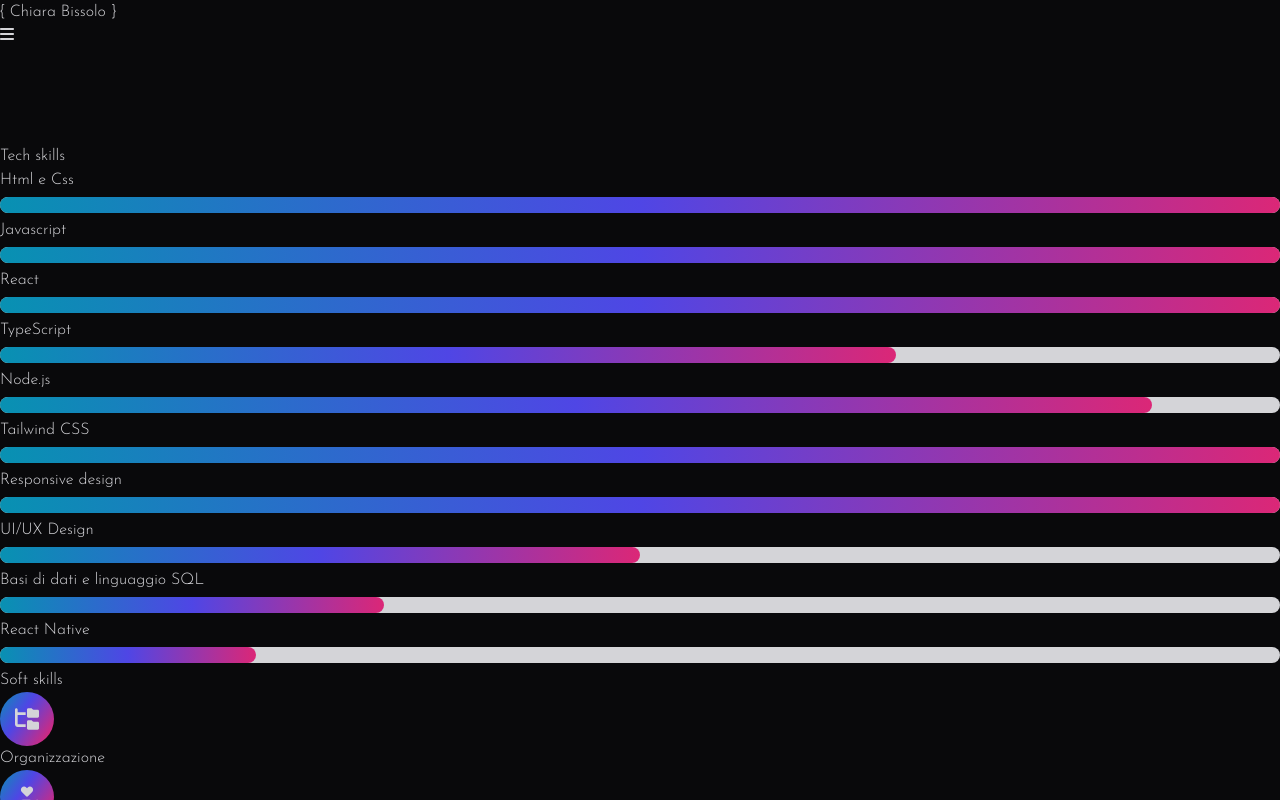
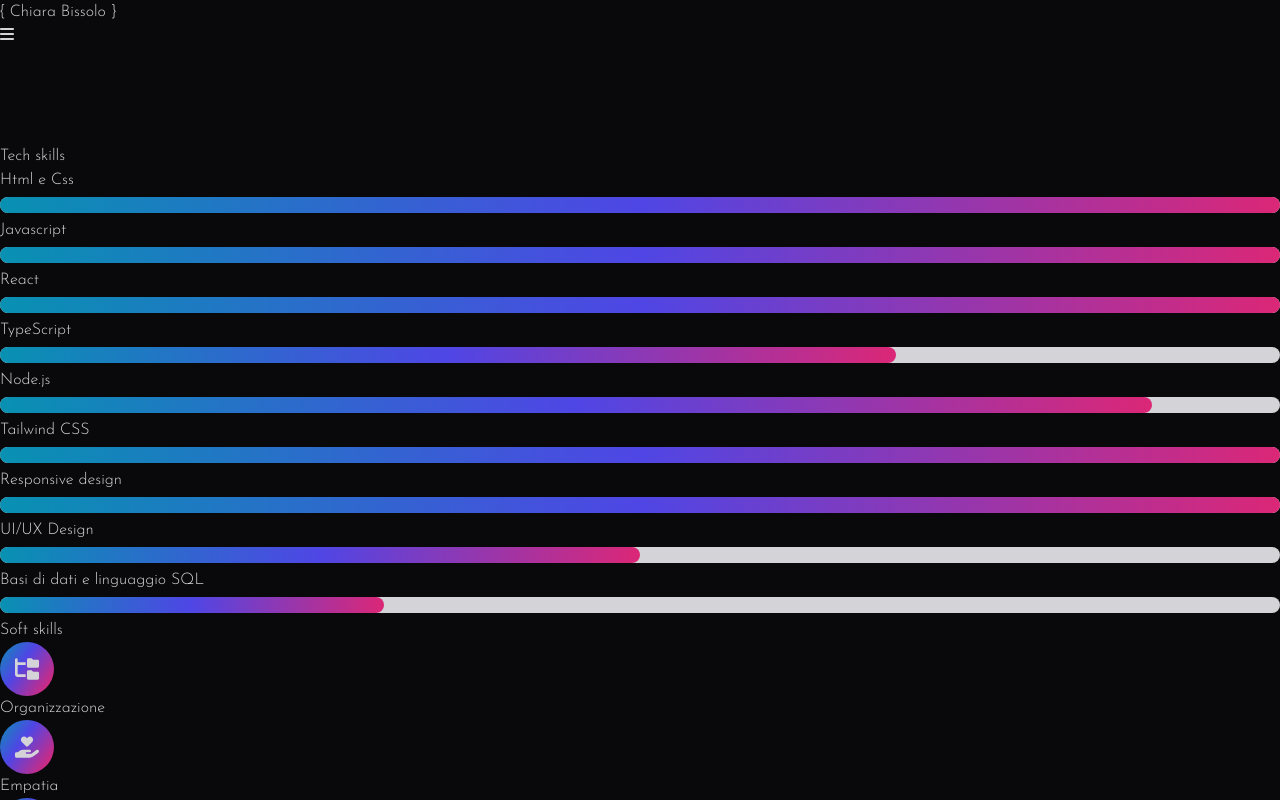
Before and after one commit to chiarabis/portfolio, a React (Vite) app: page /skills in a window 1280 px wide. Shown: the top 800 px of the page. Built offline with nearby package versions, Linux system fonts and the light colour scheme.

Commit message:
Update SkillSection.jsx

```diff
--- a/src/components/SkillSection.jsx
+++ b/src/components/SkillSection.jsx
@@ -25,7 +25,6 @@ export default function SkillSection() {
         { name: 'Responsive design', percentage: 100},
         { name: 'UI/UX Design', percentage: 50 },
         { name: 'Basi di dati e linguaggio SQL', percentage: 30 },
-        { name: 'React Native', percentage: 20 }
     ];
 
     const softSkills = [
```
